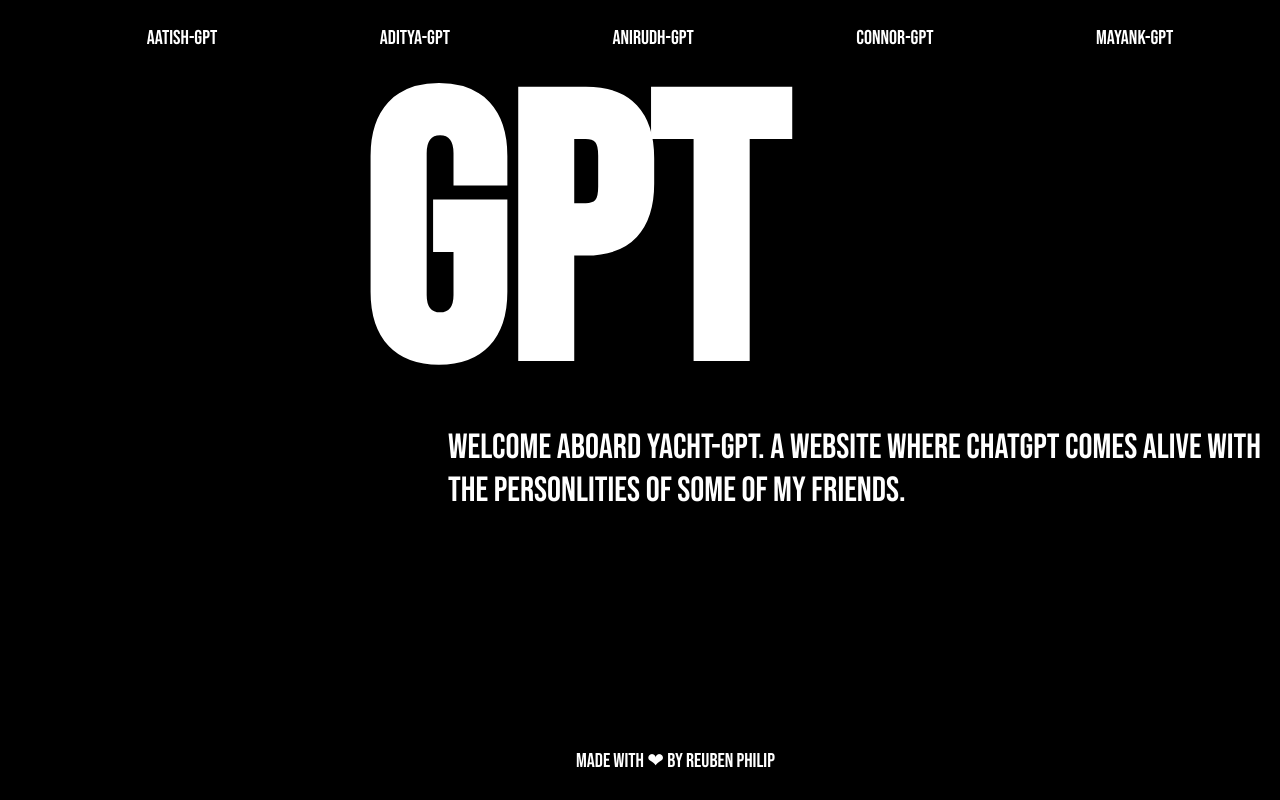
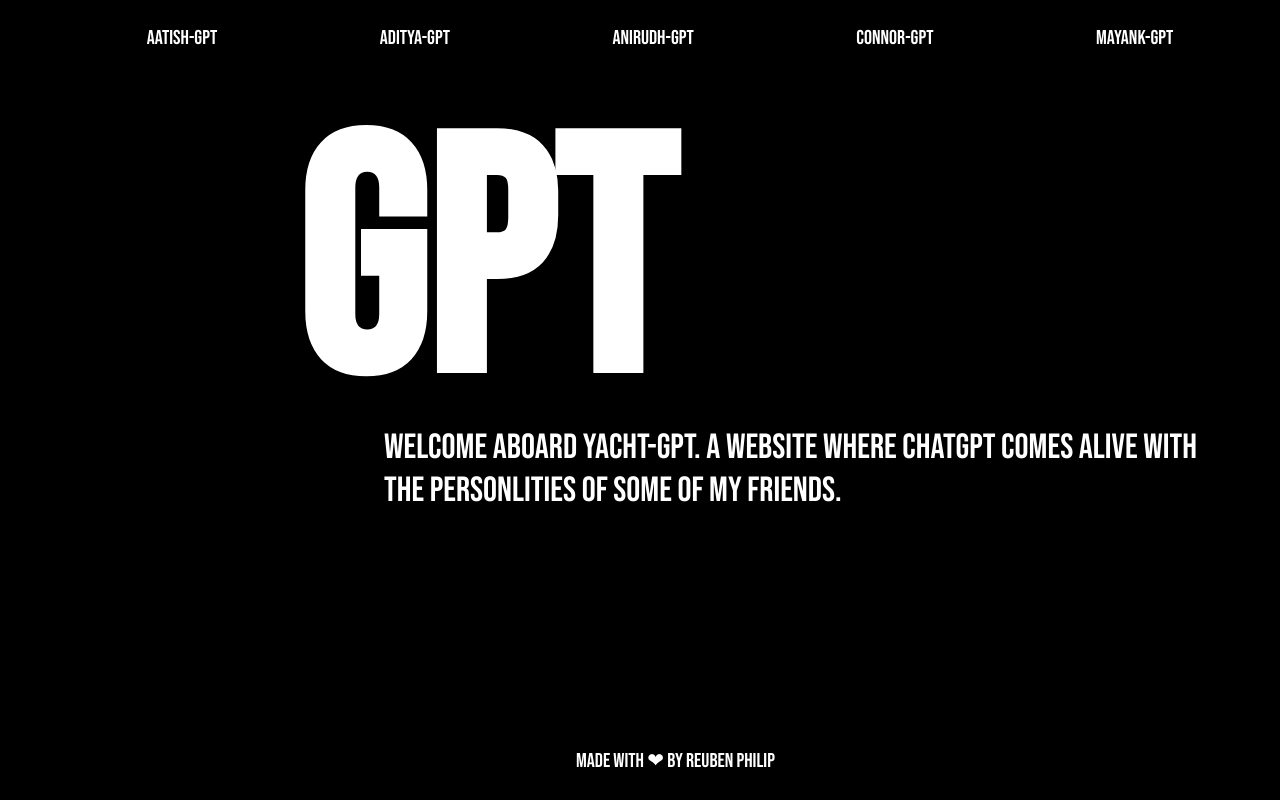
Before and after one commit to reuben-philip/yacht-gpt, a plain HTML site: page index.html in a window 1280 px wide. Drawn offline with Linux system fonts and the light colour scheme.

Commit message:
changed header size and location

```diff
--- a/style.css
+++ b/style.css
@@ -21,9 +21,9 @@ body {
 h1{
     color:white;
     font-family:"Bebas";
-    font-size: 370px;
+    font-size: 330px;
     position: fixed;
-    left: 28%;
+    left: 23%;
     bottom: 41%;
     margin:0;
 }
@@ -33,7 +33,7 @@ h1{
     font-size: 35px;
     color:white;
     position:fixed;
-    left: 35%;
+    left: 30%;
     bottom: 44%;
     margin: 10px 0 -5%;
 }
```
